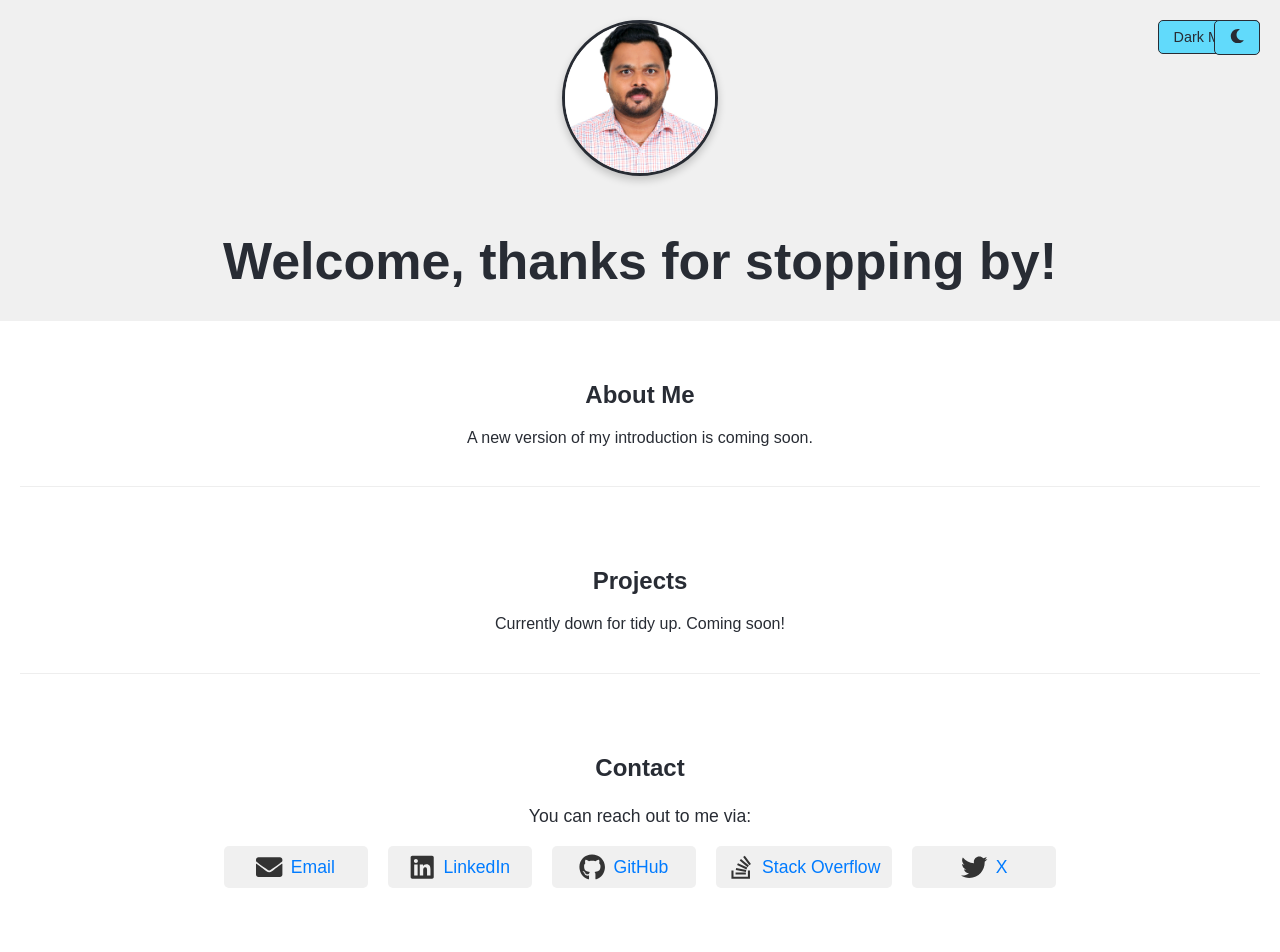
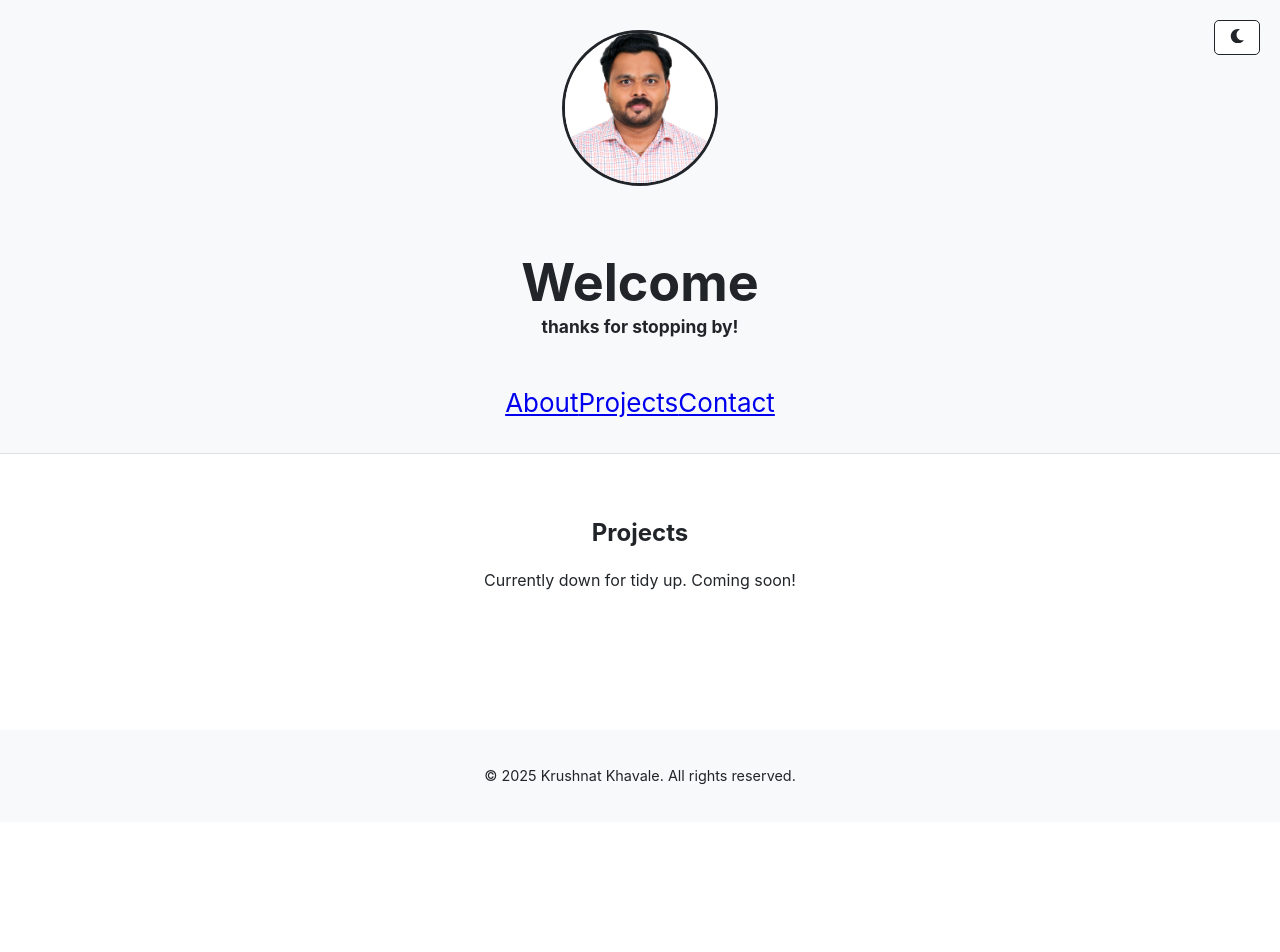
Before and after one commit to krushnatkhawale/krushnatkhawale.github.io, a React (Create React App) app: page /projects in a window 1280 px wide. Shown: the top 952 px of the page. After the commit the page ends 822 px from the top, so only its background shows below. Built offline with nearby package versions, Linux system fonts and the light colour scheme.

Commit message:
dark mode, single page added

```diff
--- a/package.json
+++ b/package.json
@@ -12,6 +12,7 @@
     "react": "^19.1.0",
     "react-dom": "^19.1.0",
     "react-icons": "^5.5.0",
+    "react-router-dom": "^7.6.1",
     "react-scripts": "5.0.1",
     "web-vitals": "^2.1.4"
   },
--- a/src/App.css
+++ b/src/App.css
@@ -1,133 +1,3 @@
-.App {
-  text-align: center;
-  font-family: sans-serif;
-  color: #333;
-}
-
-.App-header {
-  background-color: #282c34;
-  min-height: 30vh;
-  display: flex;
-  flex-direction: column;
-  align-items: center;
-  justify-content: center;
-  font-size: calc(10px + 2vmin);
-  color: white;
-  padding: 20px;
-}
-.profile-image {
-  width: 150px; /* Adjust size as needed */
-  height: 150px; /* Adjust size as needed */
-  border-radius: 50%; /* Makes the image circular */
-  object-fit: cover; /* Ensures the image covers the area without distortion */
-  border: 3px solid #61dafb; /* Optional: adds a border matching the link color */
-  margin-bottom: 10px; /* Adds some space below the image */
-  box-shadow: 0 4px 8px rgba(0, 0, 0, 0.2); /* Optional: adds a subtle shadow */
-}
-.App-link {
-  color: #61dafb;
-  text-decoration: none;
-  margin-top: 20px;
-}
-
-.App-link:hover {
-  text-decoration: underline;
-}
-
-main {
-  padding: 20px;
-}
-
-section {
-  margin-bottom: 40px;
-  padding: 20px;
-  border-bottom: 1px solid #eee;
-}
-
-section:last-child {
-  border-bottom: none;
-}
-
-h1 {
-  margin-bottom: 10px;
-}
-
-h2 {
-  color: #282c34;
-  margin-bottom: 15px;
-}
-
-p {
-  line-height: 1.6;
-}
-
-footer {
-  margin-top: 40px;
-  padding: 20px;
-  background-color: #f7f7f7;
-  font-size: 0.9em;
-  color: #555;
-}
-
-
-
-/* /Users/hulk/UIProjects/krushnatkhawale.github.io/src/App.css */
-
-/* ... (your existing styles) ... */
-
-.contact-links {
-  margin-top: 20px;
-}
-
-.contact-links p {
-  margin-bottom: 15px;
-  font-size: 1.1em;
-}
-
-.contact-links ul {
-  list-style-type: none;
-  padding: 0;
-  display: flex; /* Enables flexbox for layout */
-  flex-wrap: wrap; /* Allows items to wrap to the next line on smaller screens */
-  gap: 20px; /* Adds space between items */
-  justify-content: center; /* Centers items if they don't fill the whole width */
-}
-
-.contact-links li {
-  /* Each list item can grow and shrink as needed */
-  /* flex: 1 1 auto; */ /* Uncomment if you want items to stretch more */
-}
-
-.contact-links a {
-  display: flex; /* Align icon and text horizontally */
-  align-items: center; /* Vertically center icon and text */
-  text-decoration: none;
-  color: #333; /* Adjust link color to fit your theme */
-  padding: 10px 15px;
-  border-radius: 8px;
-  background-color: #f0f0f0; /* Light background for each link item */
-  transition: background-color 0.3s ease, transform 0.2s ease;
-  min-width: 120px; /* Minimum width for each link box */
-  justify-content: center; /* Center content within the link box */
-}
-
-.contact-links a:hover {
-  background-color: #e0e0e0; /* Slightly darker on hover */
-  transform: translateY(-2px); /* Slight lift effect on hover */
-  color: #007bff; /* Change color on hover if desired */
-}
-
-.contact-icon {
-  font-size: 1.5em; /* Adjust icon size */
-  margin-right: 10px; /* Space between icon and text */
-  color: #555; /* Default icon color, can be overridden */
-}
-
-/* Optional: Specific icon colors if desired */
-.contact-links a:hover .contact-icon {
-  /* color: #007bff; */ /* Example: Change icon color on link hover */
-}
-
 /* Example: LinkedIn specific icon color on hover (if you want brand colors) */
 /* .contact-links a[href*="linkedin.com"]:hover .contact-icon {
   color: #0077B5;
@@ -162,36 +32,45 @@ footer {
 
 /* Default Light Theme Variables */
 :root {
+  --bg-color: #ffffff;
   --background-color: #ffffff;
-  --text-color: #282c34;
-  --header-background: #f0f0f0;
-  --link-color: #007bff;
-  --link-hover-color: #0056b3;
-  --icon-color: #333;
-  --button-bg-color: #61dafb;
-  --button-text-color: #282c34;
-  --button-hover-bg-color: #4fa8c5;
-  --footer-bg-color: #f9f9f9;
-  --section-border-color: #eee;
+  --text-color: #212529; /* Dark gray for text */
+  --primary-accent-color: #6f42c1; /* A nice purple */
+  --secondary-accent-color: #007bff; /* Blue for links or secondary actions */
+  --surface-bg-color: #f8f9fa; /* Light gray for card-like backgrounds */
+  --border-color: #dee2e6; /* Light border color */
+  --header-footer-bg: #f8f9fa;
+  --icon-color: #495057;
+  --button-bg: #6f42c1;
+  --button-text-color: #212529;
+  --button-hover-bg: #5a32a3;
+  --shadow-color: rgba(0, 0, 0, 0.1);
+  --link-color: var(--secondary-accent-color);
+  --link-hover-color: var(--primary-accent-color);
+
 }
 
 /* Dark Theme Variables */
 .dark-mode {
-  --background-color: #282c34;
-  --text-color: #f0f0f0;
-  --header-background: #1c1e22;
-  --link-color: #61dafb;
-  --link-hover-color: #82e9ff;
-  --icon-color: #61dafb;
-  --button-bg-color: #3a3f47;
-  --button-text-color: #f0f0f0;
-  --button-hover-bg-color: #505660;
-  --footer-bg-color: #20232a;
-  --section-border-color: #444;
+  --background-color: #121212;
+  --bg-color: #121212; /* Very dark background */
+  --text-color: #e0e0e0; /* Light gray for text */
+  --primary-accent-color: #9b59b6; /* A slightly lighter, vibrant purple */
+  --secondary-accent-color: #58a6ff; /* Lighter blue for links */
+  --surface-bg-color: #1e1e1e; /* Dark gray for card-like backgrounds */
+  --border-color: #333333; /* Darker border color */
+  --header-footer-bg: #1a1a1a;
+  --icon-color: #adb5bd;
+  --button-bg: #9b59b6;
+  --button-text-color: #ffffff;
+  --button-hover-bg: #8e44ad;
+  --shadow-color: rgba(255, 255, 255, 0.05);
+  --link-color: var(--secondary-accent-color);
+  --link-hover-color: var(--primary-accent-color);
+
 }
 
 body {
-  background-color: var(--background-color);
   color: var(--text-color);
   margin: 0;
   font-family: -apple-system, BlinkMacSystemFont, 'Segoe UI', 'Roboto', 'Oxygen',
@@ -199,7 +78,10 @@ body {
     sans-serif;
   -webkit-font-smoothing: antialiased;
   -moz-osx-font-smoothing: grayscale;
+  background-color: var(--bg-color);
+  color: var(--text-color);
   transition: background-color 0.3s ease, color 0.3s ease;
+  line-height: 1.6;
 }
 
 .App {
@@ -207,19 +89,23 @@ body {
 }
 
 .App-header {
-  background-color: var(--header-background);
   min-height: 20vh; /* Adjusted height */
   display: flex;
   flex-direction: column;
   align-items: center;
   justify-content: center;
   font-size: calc(10px + 2vmin);
+  padding: 20px;
+  background-color: var(--header-footer-bg);
+  padding: 30px 20px;
   color: var(--text-color);
-  padding: 20px;
   position: relative; /* For positioning the button */
   transition: background-color 0.3s ease, color 0.3s ease;
+  border-bottom: 1px solid var(--border-color);
 }
-
+.App-header h1 {
+  margin-bottom: -0.99em; /* Adjust this value as needed */
+}
 .profile-image {
   width: 150px; /* Adjust size as needed */
   height: 150px; /* Adjust size as needed */
@@ -236,7 +122,7 @@ body {
   padding: 8px 15px;
   font-size: 0.9rem;
   cursor: pointer;
-  background-color: var(--button-bg-color);
+  background-color: var(--bg-color);
   color: var(--button-text-color);
   border: 1px solid var(--text-color);
   border-radius: 5px;
@@ -293,7 +179,7 @@ section p {
 
 .contact-links li a:hover {
   color: var(--link-hover-color);
-  background-color: var(--background-color); /* Subtle background on hover */
+  background-color: var(--surface-bg-color); /* Subtle background on hover */
 }
 
 .contact-icon {
@@ -305,7 +191,7 @@ section p {
 
 footer {
   padding: 20px;
-  background-color: var(--footer-bg-color);
+  background-color: var(--header-footer-bg);
   color: var(--text-color);
   font-size: 0.9rem;
   margin-top: 40px;
--- a/src/App.js
+++ b/src/App.js
@@ -1,9 +1,15 @@
 import React, { useState, useEffect } from 'react';
+import { BrowserRouter as Router, Routes, Route } from 'react-router-dom';
 import './App.css'; // You can create this file for styling
-import { FaLinkedin, FaGithub, FaEnvelope, FaTwitter, FaStackOverflow, FaSun, FaMoon } from 'react-icons/fa'; // Import desired icons
+
+// Import Components
+import Header from './components/Header';
+import About from './components/About';
+import Projects from './components/Projects';
+import Contact from './components/Contact';
+import Footer from './components/Footer';
 
 function App() {
-
   // State to manage dark mode
   const [isDarkMode, setIsDarkMode] = useState(() => {
     // Check localStorage for saved preference
@@ -27,82 +33,21 @@ function App() {
   };
 
   return (
-    <div className="App">
-      <header className="App-header">
-        <img
-          src={process.env.PUBLIC_URL + '/images/my-profile-photo.jpg'}
-          alt="My Profile"
-          className="profile-image"
-        />
-        <button onClick={toggleDarkMode} className="theme-toggle-button">
-          {isDarkMode ? 'Light Mode' : 'Dark Mode'}
-        </button>
-        <button
-          onClick={toggleDarkMode}
-          className="theme-toggle-button"
-          aria-label={isDarkMode ? 'Light Mode' : 'Dark Mode'}
-        >
-          {isDarkMode ? <FaSun /> : <FaMoon />}
-        </button>
-        <h1>Welcome, thanks for stopping by!</h1>
-      </header>
-      <main>
-        <section>
-          <h2>About Me</h2>
-          <p>
-            A new version of my introduction is coming soon.
-          </p>
-        </section>
-        <section>
-          <h2>Projects</h2>
-          <p>
-            Currently down for tidy up. Coming soon!
-          </p>
-          {/* You can add more project details later */}
-        </section>
-        <section>
-          <h2>Contact</h2>
-          <div className="contact-links">
-            <p>You can reach out to me via:</p>
-            <ul>
-              <li>
-                <a href="mailto:krushnatkhawale@gmail.com">
-                  <FaEnvelope className="contact-icon" />
-                  <span>Email</span>
-                </a>
-              </li>
-              <li>
-                <a href="https://www.linkedin.com/in/krushnatkhavale/" target="_blank" rel="noopener noreferrer">
-                  <FaLinkedin className="contact-icon" />
-                  <span>LinkedIn</span>
-                </a>
-              </li>
-              <li>
-                <a href="https://github.com/krushnatkhawale" target="_blank" rel="noopener noreferrer">
-                  <FaGithub className="contact-icon" />
-                  <span>GitHub</span>
-                </a>
-              </li>
-              <li>
-                <a href="https://stackoverflow.com/users/1446358/krushnat-khavale" target="_blank" rel="noopener noreferrer">
-                  <FaStackOverflow className="contact-icon" />
-                  <span> Stack Overflow </span>
-                </a>
-              </li>
-              <li>
-                <a href="https://x.com/krushnatkhavale" target="_blank" rel="noopener noreferrer">
-                  <FaTwitter className="contact-icon" />
-                  <span> X </span>
-                </a>
-              </li>
-             </ul>
-          </div>
-        </section>
-      </main>
-      <footer>
-        <p>&copy; {new Date().getFullYear()} Krushnat Khavale. All rights reserved.</p>
-      </footer>
-    </div>
+    <Router>
+      <div className="App">
+        <Header isDarkMode={isDarkMode} toggleDarkMode={toggleDarkMode} />
+        <main>
+          <Routes>
+            <Route path="/" element={<About />} />
+            <Route path="/projects" element={<Projects />} />
+            <Route path="/contact" element={<Contact />} />
+            {/* You can add a 404 Not Found route here if you like */}
+            {/* <Route path="*" element={<div>Page Not Found</div>} /> */}
+          </Routes>
+        </main>
+        <Footer />
+      </div>
+    </Router>
   );
 }
 
--- /dev/null
+++ b/src/components/About.js
@@ -0,0 +1,14 @@
+import React from 'react';
+
+function About() {
+  return (
+    <section id="about">
+      <h2>About Me</h2>
+      <p>
+        A new version of my introduction is coming soon.
+      </p>
+    </section>
+  );
+}
+
+export default About;
--- /dev/null
+++ b/src/components/Contact.js
@@ -0,0 +1,47 @@
+import React from 'react';
+import { FaLinkedin, FaGithub, FaEnvelope, FaTwitter, FaStackOverflow } from 'react-icons/fa';
+
+function Contact() {
+  return (
+    <section id="contact">
+      <h2>Contact</h2>
+      <div className="contact-links">
+        <p>You can reach out to me via:</p>
+        <ul>
+          <li>
+            <a href="mailto:krushnatkhawale@gmail.com">
+              <FaEnvelope className="contact-icon" />
+              <span>Email</span>
+            </a>
+          </li>
+          <li>
+            <a href="https://www.linkedin.com/in/krushnatkhavale/" target="_blank" rel="noopener noreferrer">
+              <FaLinkedin className="contact-icon" />
+              <span>LinkedIn</span>
+            </a>
+          </li>
+          <li>
+            <a href="https://github.com/krushnatkhawale" target="_blank" rel="noopener noreferrer">
+              <FaGithub className="contact-icon" />
+              <span>GitHub</span>
+            </a>
+          </li>
+          <li>
+            <a href="https://stackoverflow.com/users/1446358/krushnat-khavale" target="_blank" rel="noopener noreferrer">
+              <FaStackOverflow className="contact-icon" />
+              <span> Stack Overflow </span>
+            </a>
+          </li>
+          <li>
+            <a href="https://x.com/krushnatkhavale" target="_blank" rel="noopener noreferrer">
+              <FaTwitter className="contact-icon" />
+              <span> X </span>
+            </a>
+          </li>
+         </ul>
+      </div>
+    </section>
+  );
+}
+
+export default Contact;
--- /dev/null
+++ b/src/components/Footer.js
@@ -0,0 +1,11 @@
+import React from 'react';
+
+function Footer() {
+  return (
+    <footer>
+      <p>&copy; {new Date().getFullYear()} Krushnat Khavale. All rights reserved.</p>
+    </footer>
+  );
+}
+
+export default Footer;
--- /dev/null
+++ b/src/components/Header.js
@@ -0,0 +1,32 @@
+import React from 'react';
+import { FaSun, FaMoon } from 'react-icons/fa';
+import { Link } from 'react-router-dom'; // For navigation links
+
+function Header({ isDarkMode, toggleDarkMode }) {
+  return (
+    <header className="App-header">
+      <img
+        src={process.env.PUBLIC_URL + '/images/my-profile-photo.jpg'}
+        alt="My Profile"
+        className="profile-image"
+      />
+
+      <button
+        onClick={toggleDarkMode}
+        className="theme-toggle-button"
+        aria-label={isDarkMode ? 'Light Mode' : 'Dark Mode'}
+      >
+        {isDarkMode ? <FaSun /> : <FaMoon />}
+      </button>
+      <h1>Welcome</h1>
+      <h6>thanks for stopping by!</h6>
+      <nav className="main-nav">
+        <Link to="/">About</Link>
+        <Link to="/projects">Projects</Link>
+        <Link to="/contact">Contact</Link>
+      </nav>
+    </header>
+  );
+}
+
+export default Header;
--- /dev/null
+++ b/src/components/Projects.js
@@ -0,0 +1,15 @@
+import React from 'react';
+
+function Projects() {
+  return (
+    <section id="projects">
+      <h2>Projects</h2>
+      <p>
+        Currently down for tidy up. Coming soon!
+      </p>
+      {/* You can add more project details later */}
+    </section>
+  );
+}
+
+export default Projects;
```
Also changed, not shown: 1 other file (tests, documents, lock files or other folders).
